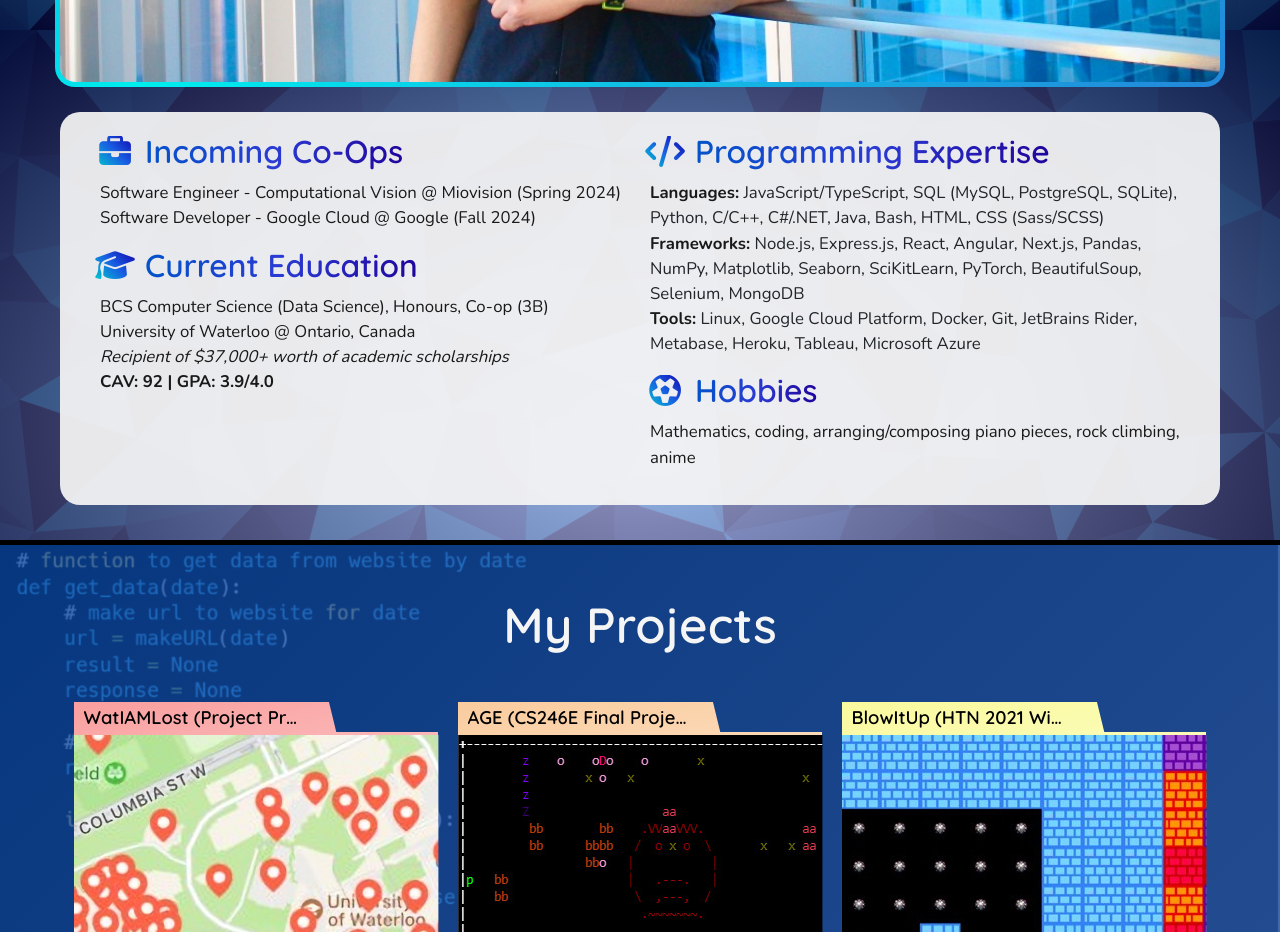
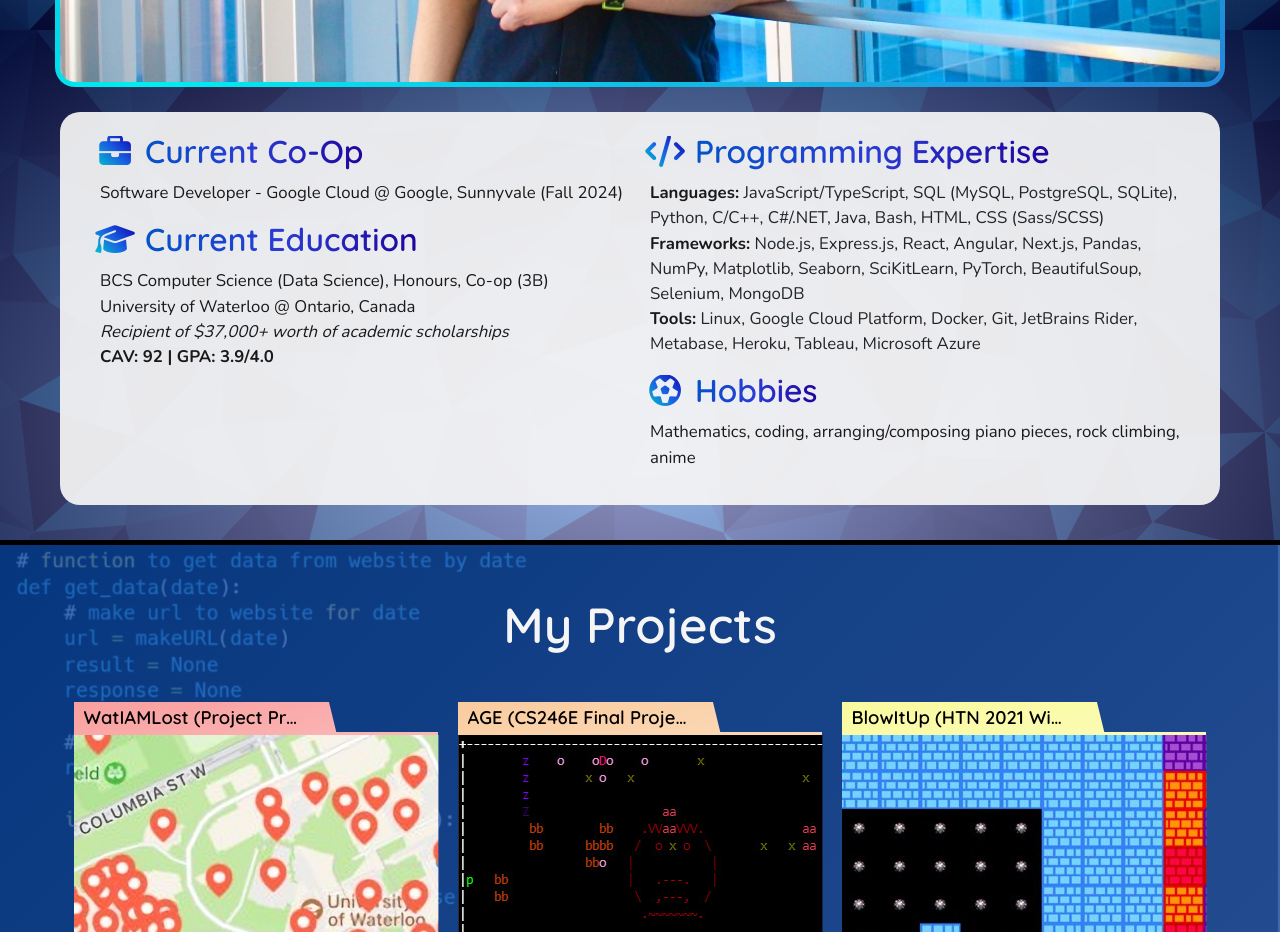
Before and after one commit to mcpenguin/the-arctic-blog, a React (Create React App) app: page / in a window 1280 px wide. Shown: the part 1540-2472 px from the top of the page. Built offline with nearby package versions, Linux system fonts and the light colour scheme.

Commit message:
updated about me

```diff
--- a/src/components/AboutMe/AboutMe.tsx
+++ b/src/components/AboutMe/AboutMe.tsx
@@ -92,16 +92,11 @@ const AboutMe = (props) => (
               /> */}
               <PersonalFact
                 iconName="fas fa-briefcase"
-                title="Incoming Co-Ops"
+                title="Current Co-Op"
                 body={(
                   <>
                     <span>
-                      Software Engineer - Computational Vision @ Miovision
-                      (Spring 2024)
-                    </span>
-                    <br />
-                    <span>
-                      Software Developer - Google Cloud @ Google (Fall 2024)
+                      Software Developer - Google Cloud @ Google, Sunnyvale (Fall 2024)
                     </span>
                   </>
                 )}
```
